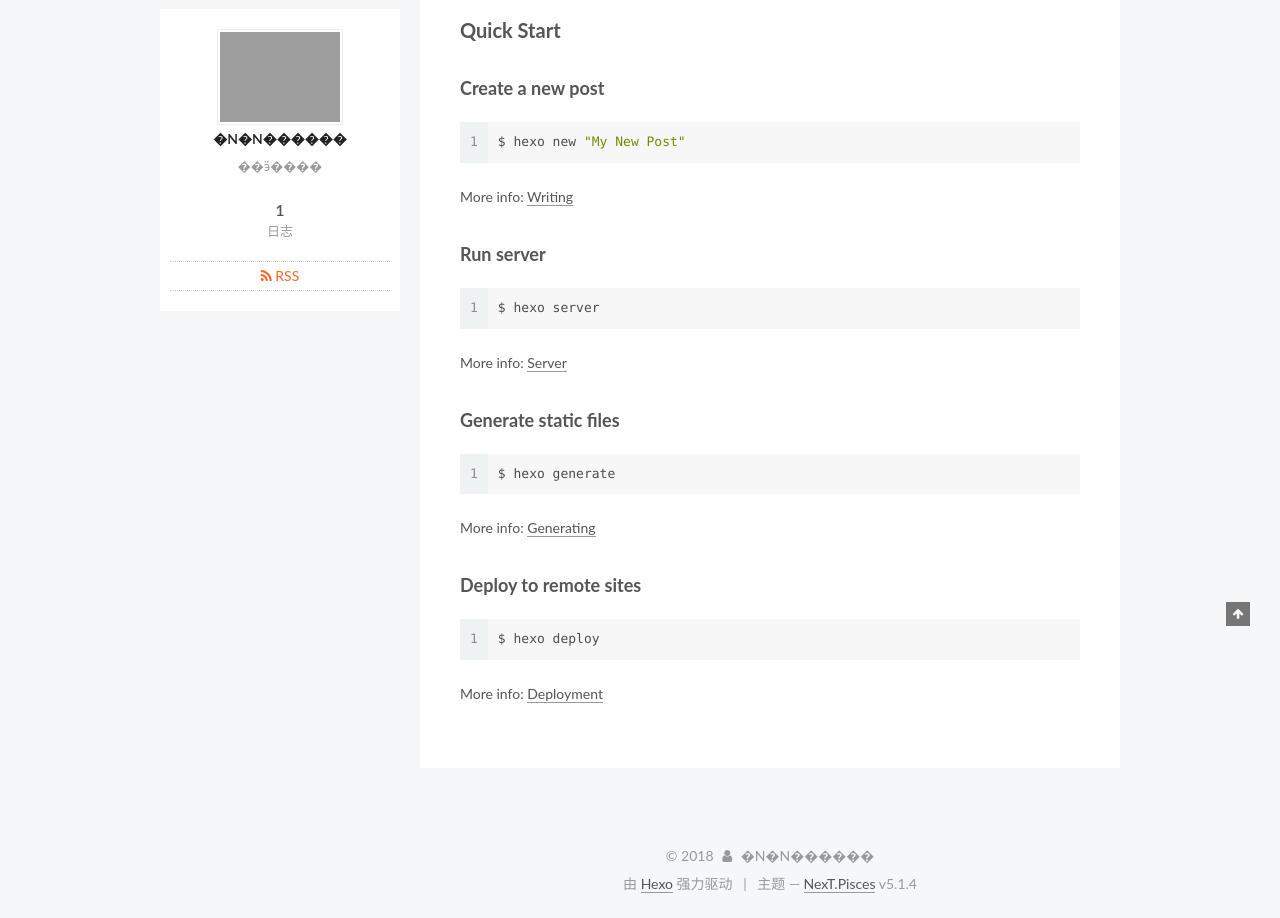
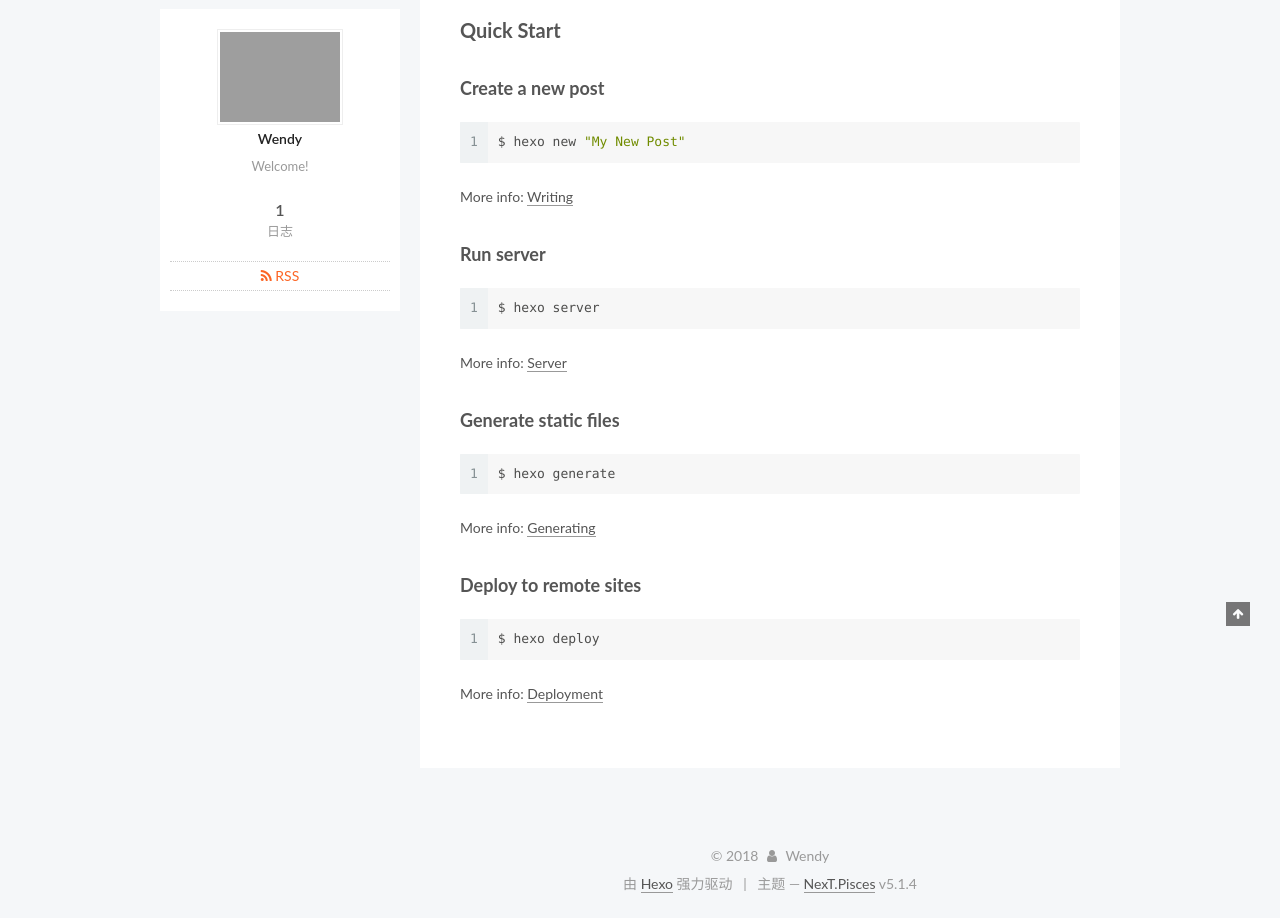
Before and after one commit to OneRedFlower/BookFramework, a plain HTML site: page index.html in a window 1280 px wide. Shown: the part 274-1192 px from the top of the page. Drawn offline with Linux system fonts and the light colour scheme; grey boxes are pictures that could not be loaded.

Commit message:
Site updated: 2018-02-07 22:11:00

```diff
--- a/atom.xml
+++ b/atom.xml
@@ -10,7 +10,7 @@
   <id>http://yoursite.com/</id>
 
   <author>
-    <name>�N�N������</name>
+    <name>Wendy</name>
 
   </author>
 
--- a/css/main.css
+++ b/css/main.css
@@ -1823,7 +1823,7 @@ pre .javascript .function {
   width: 4px;
   height: 4px;
   border-radius: 50%;
-  background: #edd449;
+  background: #59ffff;
 }
 .links-of-blogroll {
   font-size: 13px;
--- a/index.html
+++ b/index.html
@@ -81,16 +81,16 @@
 
 
 
-<meta name="description" content="��ӭ����">
+<meta name="description" content="Welcome!">
 <meta property="og:type" content="website">
 <meta property="og:title" content="Hexo">
 <meta property="og:url" content="http://yoursite.com/index.html">
 <meta property="og:site_name" content="Hexo">
-<meta property="og:description" content="��ӭ����">
+<meta property="og:description" content="Welcome!">
 <meta property="og:locale" content="zh-Hans">
 <meta name="twitter:card" content="summary">
 <meta name="twitter:title" content="Hexo">
-<meta name="twitter:description" content="��ӭ����">
+<meta name="twitter:description" content="Welcome!">
 
 
 
@@ -267,7 +267,7 @@
     <link itemprop="mainEntityOfPage" href="http://yoursite.com/2018/02/07/hello-world/">
 
     <span hidden itemprop="author" itemscope itemtype="http://schema.org/Person">
-      <meta itemprop="name" content="�N�N������">
+      <meta itemprop="name" content="Wendy">
       <meta itemprop="description" content="">
       <meta itemprop="image" content="http://example.com/avatar.png">
     </span>
@@ -416,10 +416,10 @@
 
               <img class="site-author-image" itemprop="image"
                 src="http://example.com/avatar.png"
-                alt="�N�N������" />
+                alt="Wendy" />
 
-              <p class="site-author-name" itemprop="name">�N�N������</p>
-              <p class="site-description motion-element" itemprop="description">��ӭ����</p>
+              <p class="site-author-name" itemprop="name">Wendy</p>
+              <p class="site-description motion-element" itemprop="description">Welcome!</p>
           </div>
 
           <nav class="site-state motion-element">
@@ -481,7 +481,7 @@
   <span class="with-love">
     <i class="fa fa-user"></i>
   </span>
-  <span class="author" itemprop="copyrightHolder">�N�N������</span>
+  <span class="author" itemprop="copyrightHolder">Wendy</span>
 
 
 </div>
```
Also changed, not shown: 2018/02/07/hello-world/index.html (+5 -5 lines), archives/2018/02/index.html (+7 -7 lines), archives/2018/index.html (+7 -7 lines), archives/index.html (+7 -7 lines).
